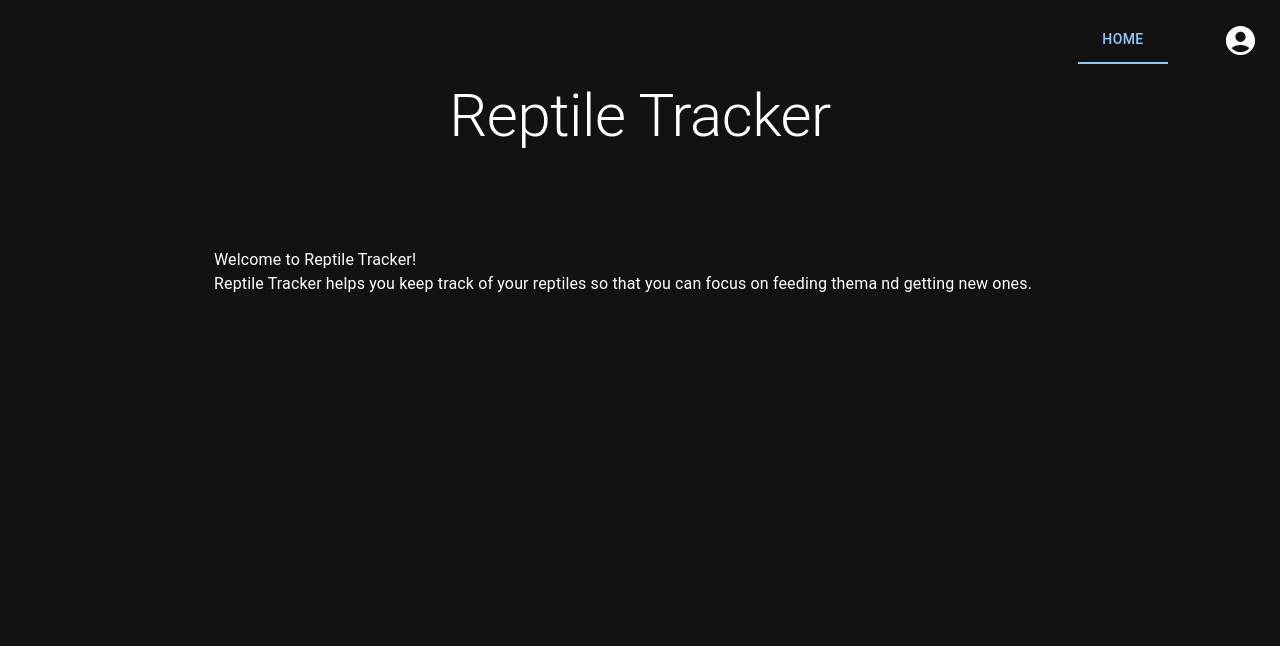
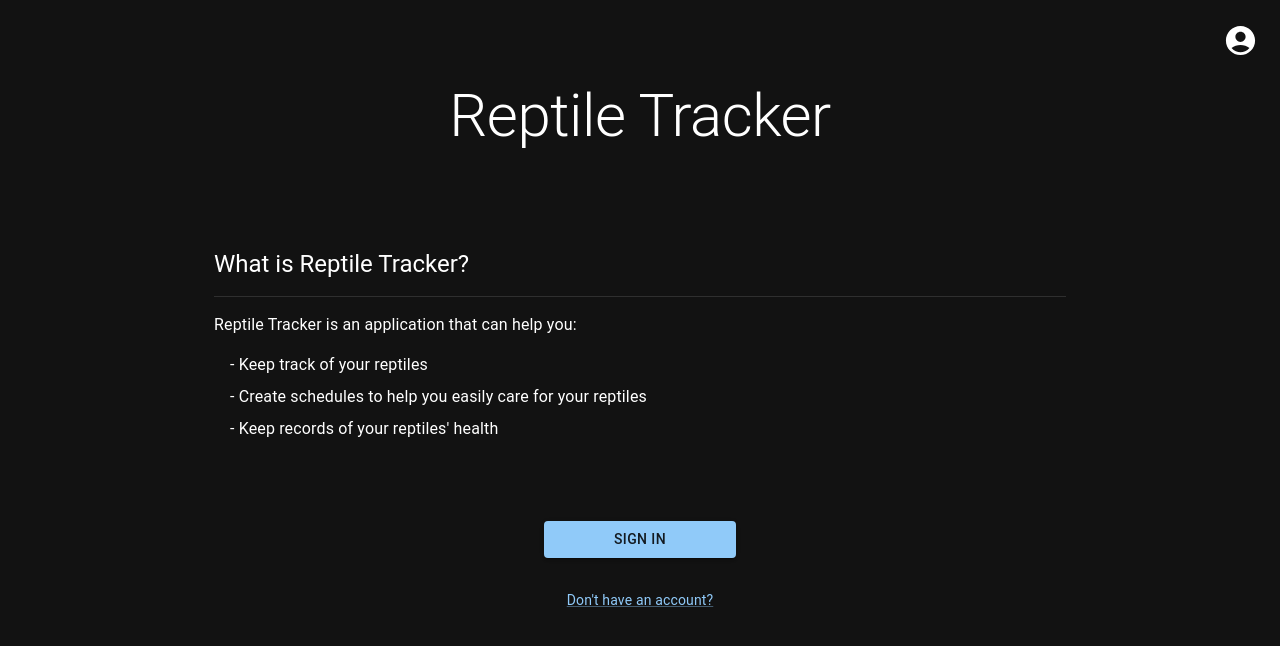
Before and after one commit to MaxEdwards20/ReptileTrackerFrontend, a React (Vite) app: page /home in a window 1280 px wide. Shown: the top 646 px of the page. Built offline with nearby package versions, Linux system fonts and the light colour scheme; no server answers.

Commit message:
Redirect routing fixed

```diff
--- a/src/components/HeaderNav.tsx
+++ b/src/components/HeaderNav.tsx
@@ -1,12 +1,8 @@
 import { Stack, Typography } from "@mui/material";
-import React, { FC } from "react";
-import { Outlet } from "react-router-dom";
+import React, { FC, useEffect } from "react";
+import { Outlet, useLocation, useNavigate } from "react-router-dom";
 import { NavigationTabs } from "./NavigationTabs";
 import { UserIcon } from "./UserIcon";
-
-type TopNavBarProps = {
-  authenticated?: boolean;
-};
 
 export type TabPaths =
   | "home"
@@ -16,18 +12,20 @@ export type TabPaths =
   | "reptiles";
 
 const authTabInfo: Partial<Record<TabPaths, string>> = {
-  home: "Home",
   dashboard: "Dashboard",
-  profile: "Profile",
   schedules: "Schedules",
   reptiles: "Reptiles",
-};
-
-const unAuthTabInfo: Partial<Record<TabPaths, string>> = {
-  home: "Home",
+  profile: "Profile",
 };
 
 export const HeaderNav: FC<{ auth?: boolean }> = ({ auth = false }) => {
+  const navigate = useNavigate();
+  const location = useLocation();
+
+  useEffect(() => {
+    location.pathname === "/" && navigate("/home");
+  }, []);
+
   return (
     <>
       <Stack
@@ -37,13 +35,12 @@ export const HeaderNav: FC<{ auth?: boolean }> = ({ auth = false }) => {
         alignItems="center"
         gap="2rem"
       >
-        <NavigationTabs tabInfo={auth ? authTabInfo : unAuthTabInfo} />
+        {auth && <NavigationTabs tabInfo={authTabInfo} />}
         <UserIcon auth={auth} />
       </Stack>
       <Typography variant="h2" textAlign="center" paddingBottom="6rem">
         Reptile Tracker
       </Typography>
-
       <Outlet />
     </>
   );
--- a/src/pages/HomePage.tsx
+++ b/src/pages/HomePage.tsx
@@ -1,14 +1,53 @@
-import { Container, Typography } from "@mui/material";
+import {
+  Button,
+  Link,
+  Container,
+  Divider,
+  Stack,
+  Typography,
+} from "@mui/material";
 import React, { FC } from "react";
+import { useNavigate } from "react-router-dom";
 
 export const HomePage: FC = () => {
+  const navigate = useNavigate();
   return (
     <Container maxWidth="md">
-      <Typography>Welcome to Reptile Tracker!</Typography>
+      <Typography variant="h5">What is Reptile Tracker?</Typography>
+      <Divider sx={{ my: 2 }} />
       <Typography>
-        Reptile Tracker helps you keep track of your reptiles so that you can
-        focus on feeding thema nd getting new ones.
+        Reptile Tracker is an application that can help you:
       </Typography>
+
+      <Stack padding={2} gap={1}>
+        <Typography>- Keep track of your reptiles</Typography>
+        <Typography>
+          - Create schedules to help you easily care for your reptiles
+        </Typography>
+        <Typography>- Keep records of your reptiles' health</Typography>
+      </Stack>
+
+      <Stack
+        justifyContent="center"
+        alignItems="center"
+        paddingTop="4rem"
+        gap={4}
+      >
+        <Button
+          variant="contained"
+          sx={{ width: "12rem" }}
+          onClick={() => navigate("/sign-in")}
+        >
+          Sign In
+        </Button>
+        <Link
+          component="button"
+          variant="body2"
+          onClick={() => navigate("/create-account")}
+        >
+          Don't have an account?
+        </Link>
+      </Stack>
     </Container>
   );
 };
--- a/src/pages/ReptilePage.tsx
+++ b/src/pages/ReptilePage.tsx
@@ -3,7 +3,7 @@ import { FC } from "react";
 
 export const ReptilePage: FC = () => {
   return (
-    <Container>
+    <Container maxWidth="md">
       <h1>All Reptiles Here</h1>
     </Container>
   );
--- a/src/pages/SignIn.tsx
+++ b/src/pages/SignIn.tsx
@@ -38,7 +38,7 @@ export const SignIn: FC = () => {
         return;
       }
       setUser(user);
-      navigation("/home");
+      navigation("/");
     });
   };
 
--- a/src/utils/hooks.tsx
+++ b/src/utils/hooks.tsx
@@ -1,7 +1,7 @@
 import { useEffect, useState } from "react";
 import { getUser } from "../api/apiFunctions";
 import { User } from "../api/models";
-import { removeToken } from "./miscFunctions";
+import { getToken, removeToken } from "./miscFunctions";
 
 type UserInfo = () => {
   user: User | undefined;
@@ -18,6 +18,7 @@ export const useUserInfo: UserInfo = () => {
 
   useEffect(() => {
     if (user) return;
+    if (!getToken()) return;
     getUser().then((user) => {
       if (!user) return;
       setUser(user);
--- a/src/utils/routes.tsx
+++ b/src/utils/routes.tsx
@@ -29,19 +29,20 @@ const pathPageMap: Record<RoutePath, JSX.Element> = {
 
 export const unAuthRoutes: RoutePath[] = ["home", "sign-in", "create-account"];
 export const authRoutes: RoutePath[] = [
-  ...unAuthRoutes,
   "schedules",
-  "profile",
   "dashboard",
   "reptiles",
+  "profile",
 ];
 
 export const authRouter = createBrowserRouter([
   {
     path: "/",
     element: <HeaderNav auth={true} />,
-    errorElement: <Navigate to="home" replace />,
-    children: [...generateRouteObjects(authRoutes)],
+    children: [
+      ...generateRouteObjects(authRoutes),
+      { path: "*", element: <Navigate to="dashboard" replace /> },
+    ],
   },
 ]);
 
@@ -49,8 +50,10 @@ export const unAuthRouter = createBrowserRouter([
   {
     path: "/",
     element: <HeaderNav />,
-    errorElement: <Navigate to="home" replace />,
-    children: [...generateRouteObjects(unAuthRoutes)],
+    children: [
+      ...generateRouteObjects(unAuthRoutes),
+      { path: "*", element: <Navigate to="home" replace /> },
+    ],
   },
 ]);
 
```
